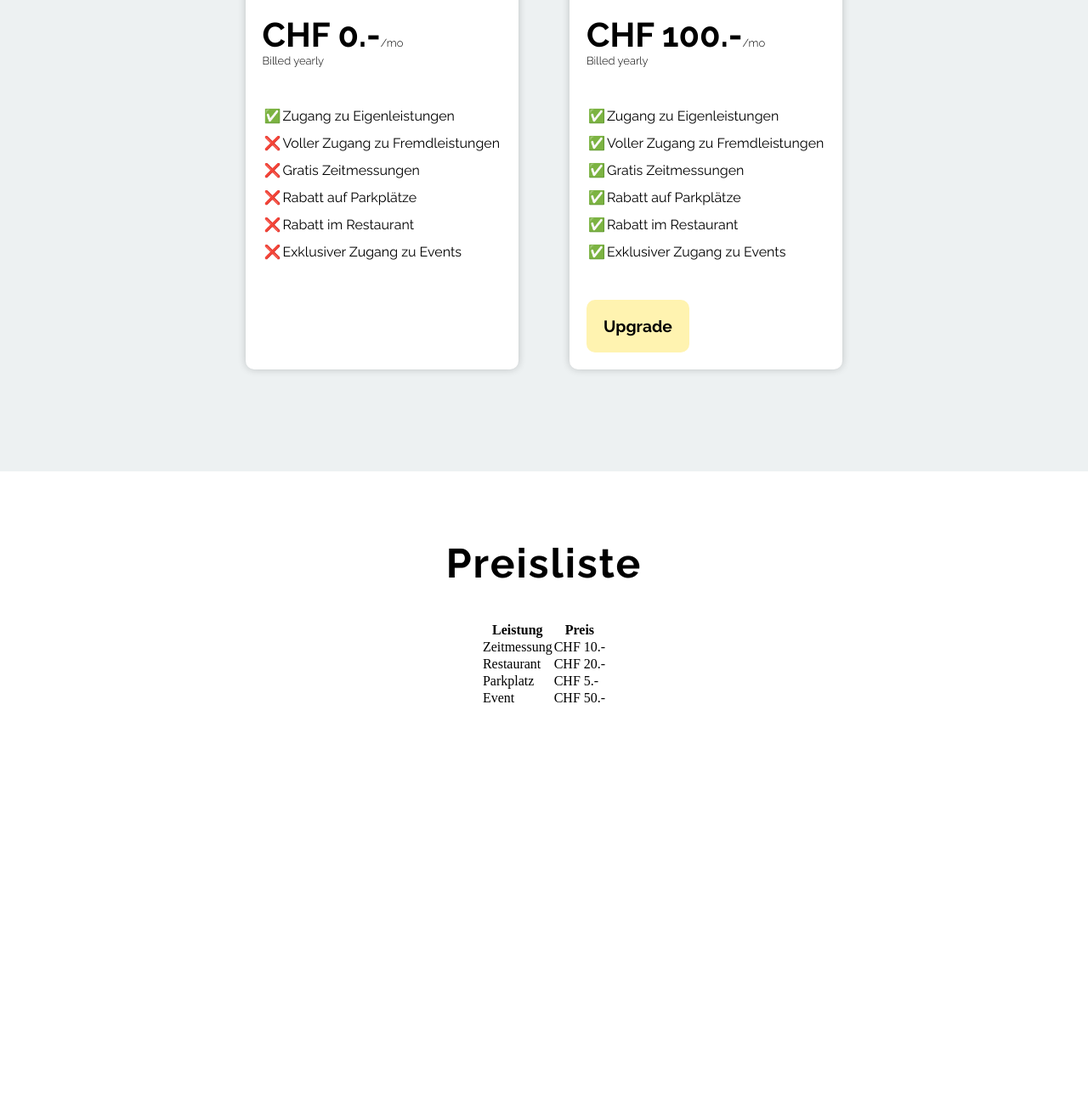
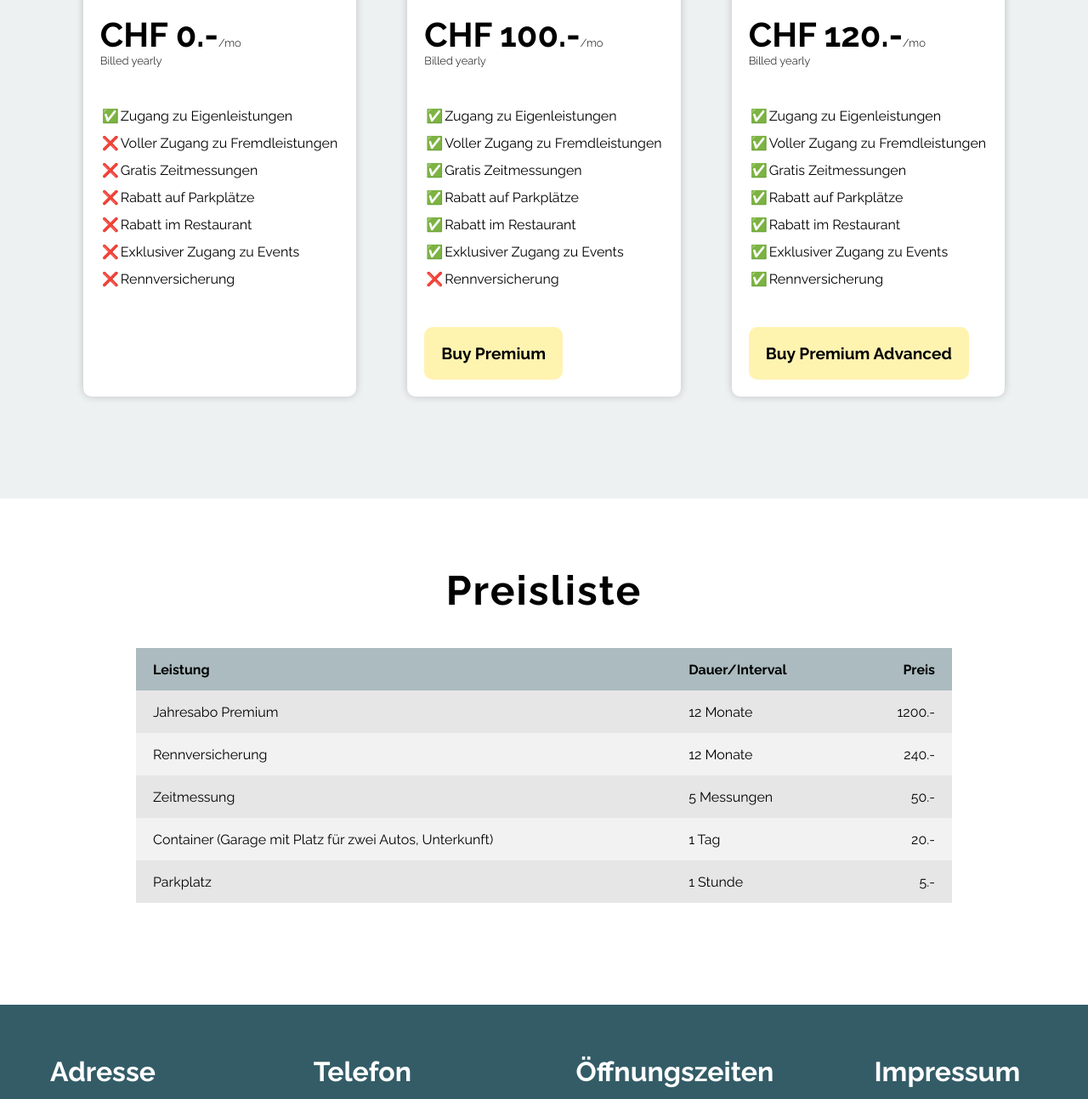
Before and after one commit to TrachselRobin/Asphaltprofi, a plain HTML site: page Frontend/index.html in a window 1280 px wide. Shown: the part 1408-2702 px from the top of the page at 85% size. Before the commit the page ends 2361 px from the top, so only its background shows below. Drawn offline with Linux system fonts and the light colour scheme; a web font is replaced by a local one.

Commit message:
ADDED: footer

```diff
--- a/Frontend/index.html
+++ b/Frontend/index.html
@@ -83,6 +83,10 @@
                             <td>❌</td>
                             <td>Exklusiver Zugang zu Events</td>
                         </tr>
+                        <tr>
+                            <td>❌</td>
+                            <td>Rennversicherung</td>
+                        </tr>
                     </table>
                 </li>
                 <li>
@@ -113,8 +117,47 @@
                             <td>✅</td>
                             <td>Exklusiver Zugang zu Events</td>
                         </tr>
+                        <tr>
+                            <td>❌</td>
+                            <td>Rennversicherung</td>
+                        </tr>
                     </table>
-                    <a href="">Upgrade</a>
+                    <a href="">Buy Premium</a>
+                </li>
+                <li>
+                    <h1>Premium Advanced</h1>
+                    <h2><b>CHF 120.-</b>/mo<br>Billed yearly</h2>
+                    <table>
+                        <tr>
+                            <td>✅</td>
+                            <td>Zugang zu Eigenleistungen</td>
+                        </tr>
+                        <tr>
+                            <td>✅</td>
+                            <td>Voller Zugang zu Fremdleistungen</td>
+                        </tr>
+                        <tr>
+                            <td>✅</td>
+                            <td>Gratis Zeitmessungen</td>
+                        </tr>
+                        <tr>
+                            <td>✅</td>
+                            <td>Rabatt auf Parkplätze</td>
+                        </tr>
+                        <tr>
+                            <td>✅</td>
+                            <td>Rabatt im Restaurant</td>
+                        </tr>
+                        <tr>
+                            <td>✅</td>
+                            <td>Exklusiver Zugang zu Events</td>
+                        </tr>
+                        <tr>
+                            <td>✅</td>
+                            <td>Rennversicherung</td>
+                        </tr>
+                    </table>
+                    <a href="">Buy Premium Advanced</a>
                 </li>
             </ul>
         </section>
@@ -123,30 +166,74 @@
             <table>
                 <tr>
                     <th>Leistung</th>
+                    <th>Dauer/Interval</th>
                     <th>Preis</th>
                 </tr>
                 <tr>
-                    <td>Zeitmessung</td>
-                    <td>CHF 10.-</td>
+                    <td>Jahresabo Premium</td>
+                    <td>12 Monate</td>
+                    <td>1200.-</td>
                 </tr>
                 <tr>
-                    <td>Restaurant</td>
-                    <td>CHF 20.-</td>
+                    <td>Rennversicherung</td>
+                    <td>12 Monate</td>
+                    <td>240.-</td>
+                </tr>
+                <tr>
+                    <td>Zeitmessung</td>
+                    <td>5 Messungen</td>
+                    <td>50.-</td>
+                </tr>
+                <tr>
+                    <td>Container (Garage mit Platz für zwei Autos, Unterkunft)</td>
+                    <td>1 Tag</td>
+                    <td>20.-</td>
                 </tr>
                 <tr>
                     <td>Parkplatz</td>
-                    <td>CHF 5.-</td>
-                </tr>
-                <tr>
-                    <td>Event</td>
-                    <td>CHF 50.-</td>
+                    <td>1 Stunde</td>
+                    <td>5.-</td>
                 </tr>
             </table>
         </section>
     </main>
 
     <footer>
-
+        <ul>
+            <li>
+                <h2>Adresse</h2>
+                <p>AsphaltProfi</p>
+                <p>Buchgrindelstrasse 13</p>
+                <p>8620 Wetzikon</p>
+            </li>
+            <li>
+                <h2>Telefon</h2>
+                <a href="tel:">+41 79 888 88 88</a>
+                <h2>E-Mail</h2>
+                <a href="mailto:asphaltprofi@icloud.com">asphaltprofi@icloud.com</a>
+            </li>
+            <li>
+                <h2>Öffnungszeiten</h2>
+                <table>
+                    <tr>
+                        <td>Montag - Freitag</td>
+                        <td>08:00 - 19:00</td>
+                    </tr>
+                    <tr>
+                        <td>Samstag</td>
+                        <td>08:00 - 13:00</td>
+                    </tr>
+                    <tr>
+                        <td>Sonntag</td>
+                        <td>Geschlossen</td>
+                    </tr>
+                </table>
+            </li>
+            <li>
+                <a href=""><h2>Impressum</h2></a>
+                <a href=""><h2>Datenschutz</h2></a>
+            </li>
+        </ul>
     </footer>
 </body>
 </html>
--- a/Frontend/style/index.css
+++ b/Frontend/style/index.css
@@ -283,6 +283,11 @@ main section:nth-child(even) {
     color: white;
 }
 
+#pricing > ul > li:nth-child(3) h1 {
+    background: linear-gradient(45deg, var(--lightRed), var(--darkRed));
+    color: white;
+}
+
 #pricing > ul > li > * {
     padding: 20px;
 }
@@ -306,3 +311,96 @@ main section:nth-child(even) {
 #pricing > ul > li a:hover {
     background-color: var(--darkYellow);
 }
+
+#priceList {
+    font-family: 'Raleway', sans-serif;
+}
+
+#priceList table {
+    width: 60rem;
+    border-collapse: collapse;
+}
+
+#priceList table tr {
+    height: 50px;
+}
+
+#priceList table th {
+    background-color: #335c675e;
+    color: black;
+    font-weight: bold;
+    text-align: left;
+    padding-left: 20px;
+}
+
+#priceList table th:nth-child(3) {
+    text-align: right;
+    padding-right: 20px;
+}
+
+#priceList table tr:nth-child(odd) {
+    background-color: #f2f2f2;
+}
+
+#priceList table tr:nth-child(even) {
+    background-color: #e6e6e6;
+}
+
+#priceList table tr td {
+    padding-left: 20px;
+}
+
+#priceList table tr td:nth-child(3) {
+    text-align: right;
+    padding-right: 20px;
+}
+
+/* Footer */
+
+footer {
+    display: flex;
+    justify-content: center;
+    background-color: var(--turquoise);
+    color: white;
+    font-family: 'Raleway', sans-serif;
+    padding: 40px 0;
+}
+
+footer ul {
+    display: flex;
+    justify-content: space-around;
+    list-style: none;
+    width: 100%;
+}
+
+footer ul li h2 {
+    font-size: 2rem;
+    font-weight: bold;
+    margin-bottom: 20px;
+    margin-top: 20px;
+}
+
+footer ul li p {
+    font-size: 1.2rem;
+    font-weight: 300;
+    height: 30px;
+}
+
+footer ul li a {
+    color: white;
+    font-weight: bold;
+    transition: color 0.3s ease;
+}
+
+/* if link has child h2 then "text-decoration: none;" on link */
+footer ul li a:has(h2) {
+    text-decoration: none;
+}
+
+footer ul li a:hover {
+    color: var(--lightYellow);
+}
+
+footer ul li table tr {
+    height: 30px;
+}
```
